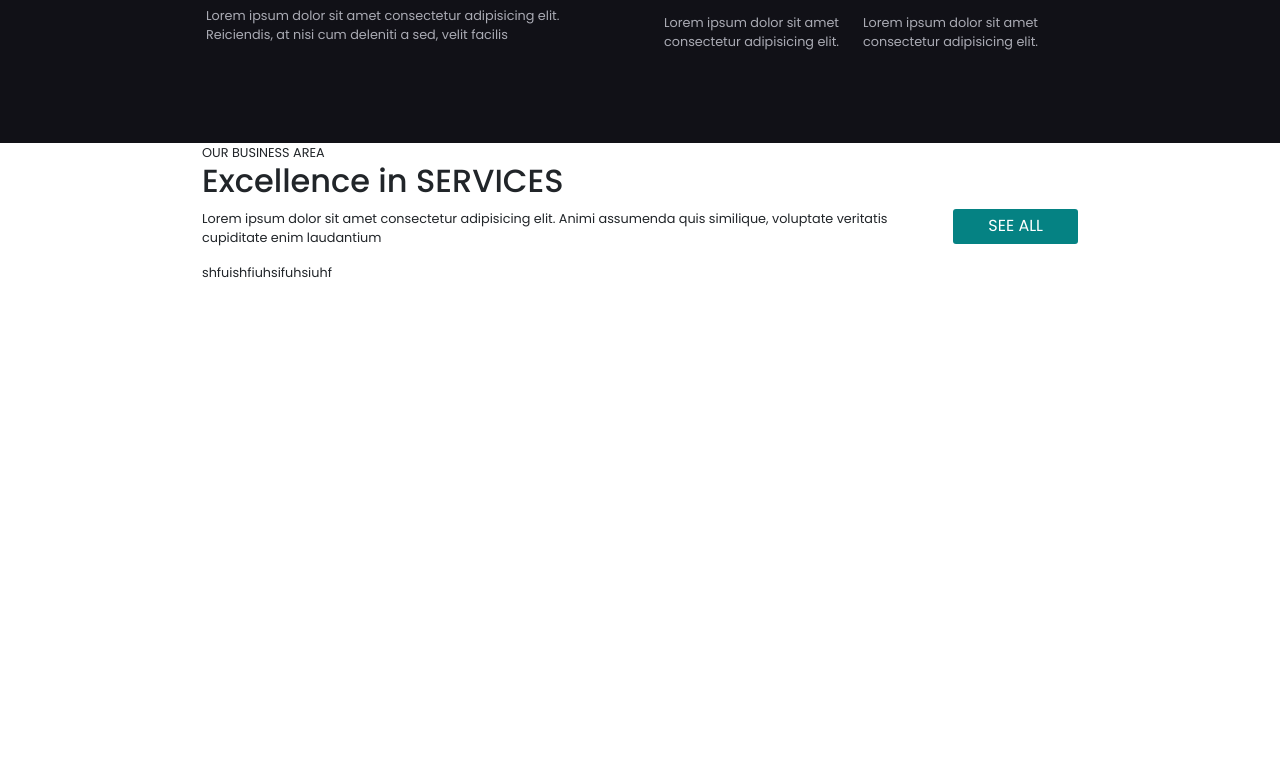
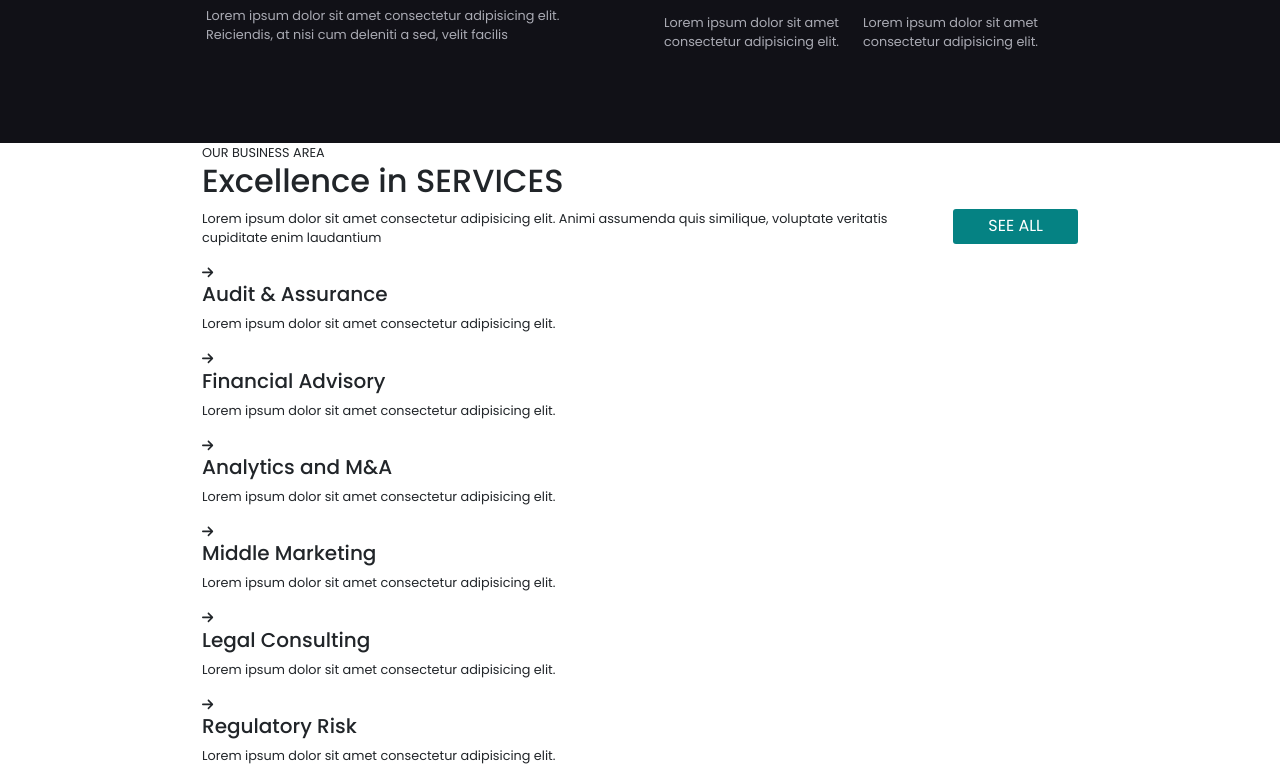
Before and after one commit to cinvenz/proj-html-vuejs, a Vue app: page / in a window 1280 px wide. Shown: the part 898-1679 px from the top of the page. Before the commit the page ends 1180 px from the top, so only its background shows below. Built offline with nearby package versions, Linux system fonts and the light colour scheme.

Commit message:
insert icon arrow dinamic

```diff
--- a/src/components/CardServices.vue
+++ b/src/components/CardServices.vue
@@ -1,10 +1,19 @@
 <template>
-  <div>shfuishfiuhsifuhsiuhf</div>
+  <div>
+    <div v-for="services in arrServices" :key="services.nameservices">
+      <font-awesome-icon :key="index" :icon="['fas', services.arrow]" />
+      <h5>{{ services.nameservices }}</h5>
+      <p>{{ services.textservices }}</p>
+    </div>
+  </div>
 </template>
 
 <script>
 export default {
   name: "CardServices",
+  props: {
+    arrServices: Array,
+  },
 };
 </script>
 
--- a/src/components/MainPage.vue
+++ b/src/components/MainPage.vue
@@ -76,7 +76,7 @@
         </div>
 
         <div>
-          <CardServices />
+          <CardServices :arr-services="arrServices" />
         </div>
       </div>
     </section>
@@ -94,39 +94,39 @@ export default {
     return {
       arrServices: [
         {
-          iconservices: "fa-solid fa-network-wired",
-          arrow: "Audit & Assurance",
-          nameservices: "1 (305) 1234-5678",
+          iconservices: "fa-network-wired",
+          arrow: "fa-arrow-right",
+          nameservices: "Audit & Assurance",
           textservices: "Lorem ipsum dolor sit amet consectetur adipisicing elit.",
         },
         {
-          iconservices: "fa-solid fa-toolbox",
-          arrow: "Financial Advisory",
-          nameservices: "1 (305) 1234-5678",
+          iconservices: "fa-toolbox",
+          arrow: "fa-arrow-right",
+          nameservices: "Financial Advisory",
           textservices: "Lorem ipsum dolor sit amet consectetur adipisicing elit.",
         },
         {
-          iconservices: "fa-solid fa-chart-simple",
-          arrow: "Analytics and M&A",
-          nameservices: "1 (305) 1234-5678",
+          iconservices: "fa-chart-simple",
+          arrow: "fa-arrow-right",
+          nameservices: "Analytics and M&A",
           textservices: "Lorem ipsum dolor sit amet consectetur adipisicing elit.",
         },
         {
-          iconservices: "fa-solid fa-plane",
-          arrow: "Middle Marketing",
-          nameservices: "1 (305) 1234-5678",
+          iconservices: "fa-plane",
+          arrow: "fa-arrow-right",
+          nameservices: "Middle Marketing",
           textservices: "Lorem ipsum dolor sit amet consectetur adipisicing elit.",
         },
         {
-          iconservices: "fa-solid fa-earth-europe",
-          arrow: "Legal Consulting",
-          nameservices: "1 (305) 1234-5678",
+          iconservices: "fa-earth-europe",
+          arrow: "fa-arrow-right",
+          nameservices: "Legal Consulting",
           textservices: "Lorem ipsum dolor sit amet consectetur adipisicing elit.",
         },
         {
-          iconservices: "fa-solid fa-inbox",
-          arrow: "Regulatory Risk",
-          nameservices: "1 (305) 1234-5678",
+          iconservices: "fa-inbox",
+          arrow: "fa-arrow-right",
+          nameservices: "Regulatory Risk",
           textservices: "Lorem ipsum dolor sit amet consectetur adipisicing elit.",
         },
       ],
--- a/src/main.js
+++ b/src/main.js
@@ -16,6 +16,7 @@ import {
   faChartSimple,
   faPlane,
   faEarthEurope,
+  faArrowRight,
 } from "@fortawesome/free-solid-svg-icons";
 import { FontAwesomeIcon } from "@fortawesome/vue-fontawesome";
 import {
@@ -30,7 +31,7 @@ Vue.component("FontAwesomeIcon", FontAwesomeIcon);
 
 library.add(faChevronRight, faHatWizard, faClock, faPhone, faEnvelope, faFacebook, faFacebookF);
 library.add(faTwitter, faLinkedinIn, faAward, faLock, faPenToSquare, faGraduationCap);
-library.add(faNetworkWired, faToolbox, faChartSimple, faPlane, faEarthEurope);
+library.add(faNetworkWired, faToolbox, faChartSimple, faPlane, faEarthEurope, faArrowRight);
 
 Vue.config.productionTip = false;
 
```
